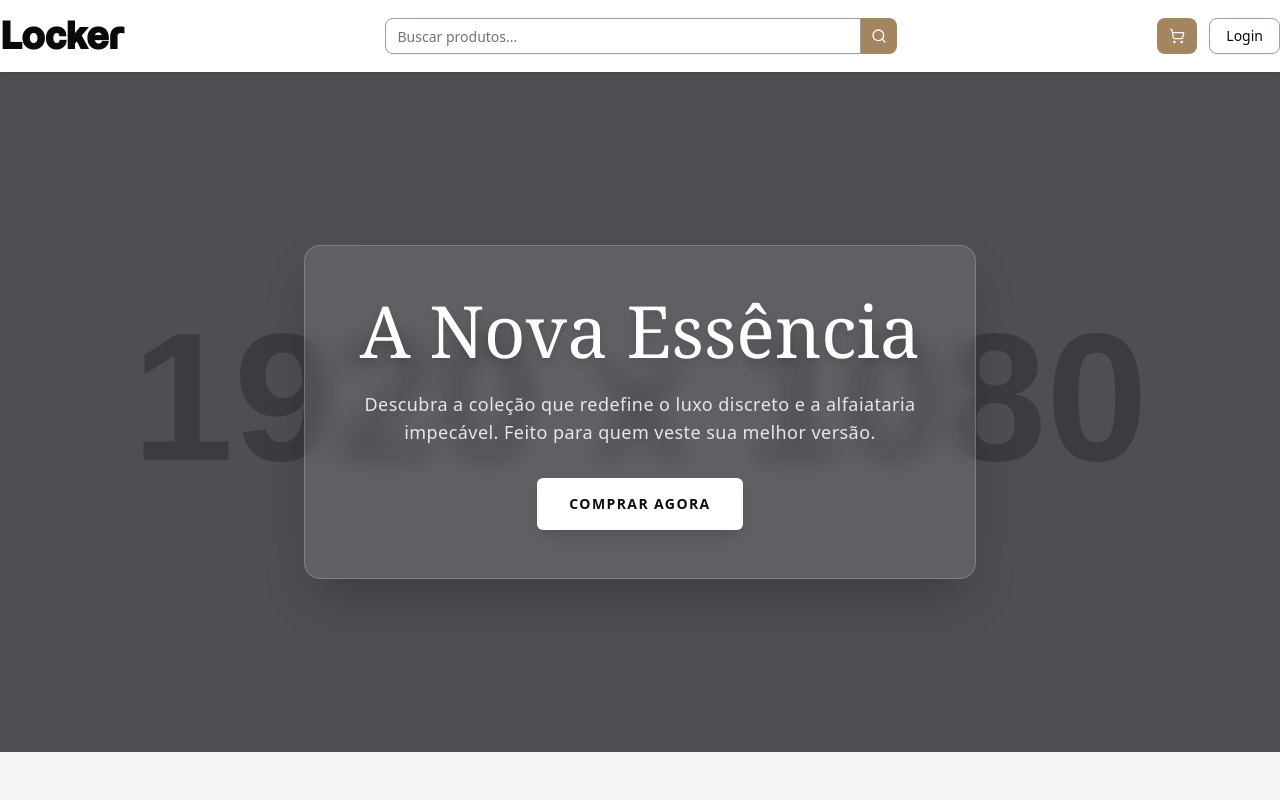
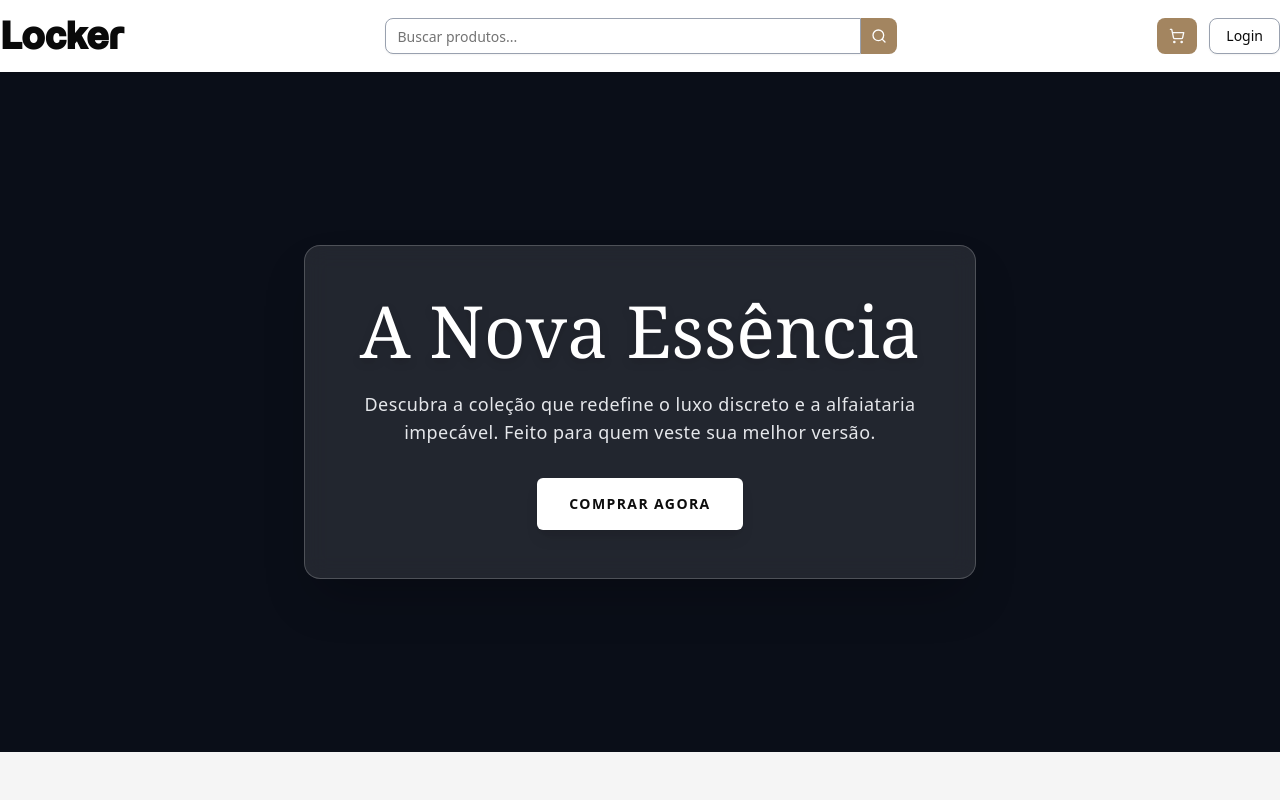
Before and after one commit to Ricardo-Cs/e-commerce, a Next.js app in the folder locker-app/: page / in a window 1280 px wide. Shown: the top 800 px of the page. Built offline with nearby package versions, Linux system fonts and the light colour scheme; no server answers.

Commit message:
Mudanças pequenas

```diff
--- a/locker-app/src/app/page.tsx
+++ b/locker-app/src/app/page.tsx
@@ -15,8 +15,8 @@ export default function HomePage() {
         id="home"
         className="relative min-h-[85vh] flex items-center justify-center bg-gray-900 overflow-hidden w-full"
       >
-        {/* Imagem de Fundo (Overlay) */}
-        <div className="absolute inset-0 opacity-60 bg-[url('https://placehold.co/1920x1080/202020/FFFFFF?text=Background')] bg-cover bg-center" />
+        {/* Imagem de Fundo (Overlay)
+        <div className="absolute inset-0 opacity-60 bg-cover bg-center" /> */}
 
         {/* Overlay Gradiente para leitura */}
         <div className="absolute inset-0 bg-black/40" />
```
